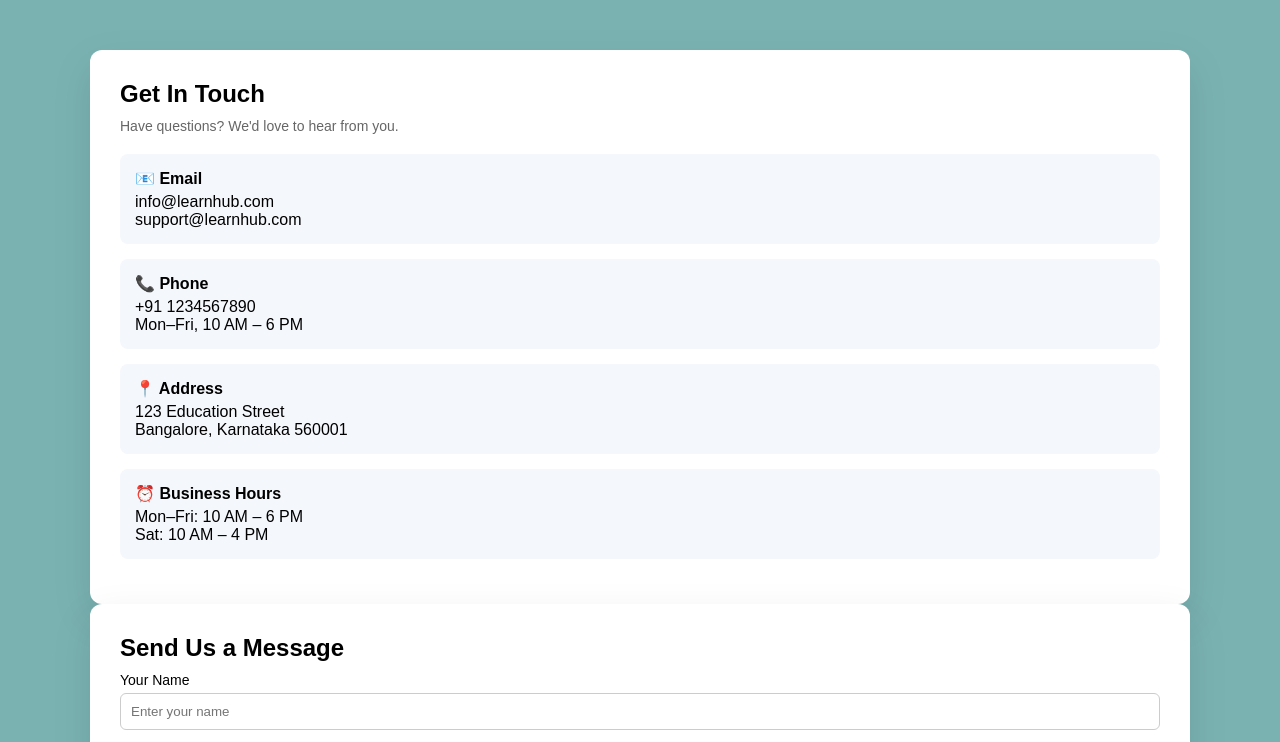
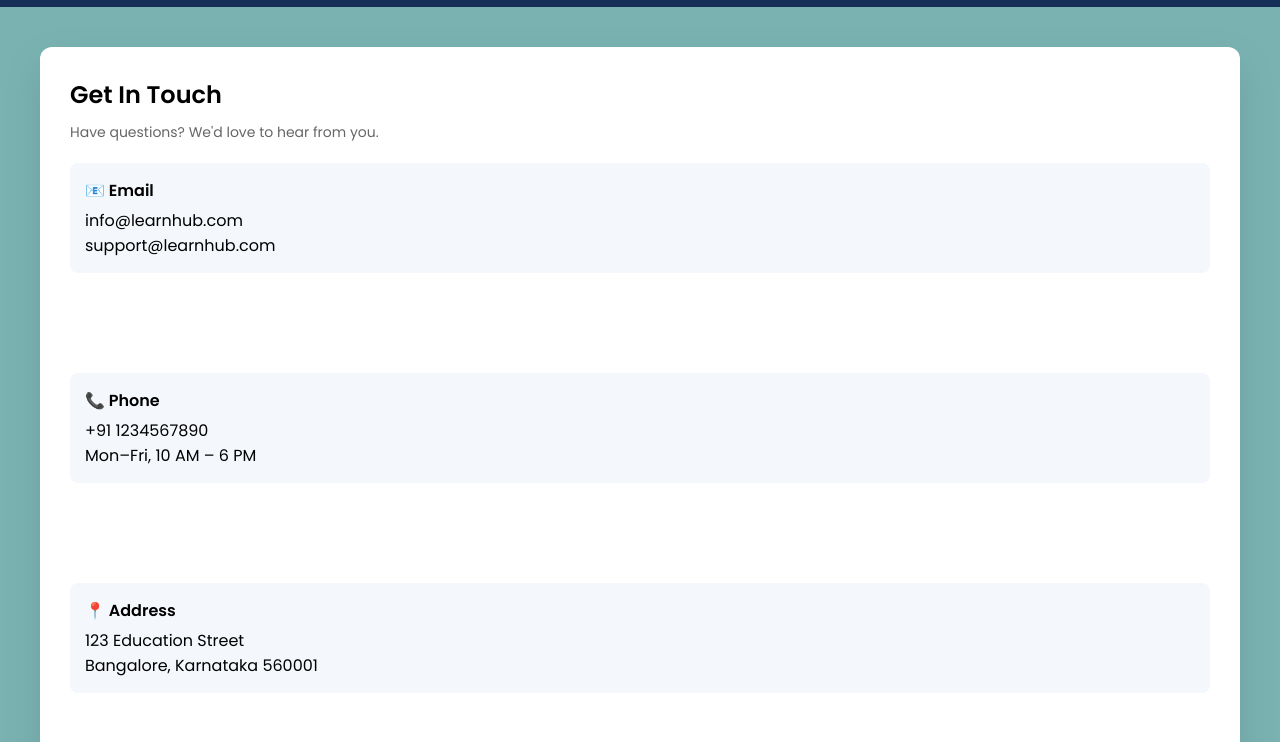
Before and after one commit to payaldiora466-spec/diorapayal, a plain HTML site: page contact.html in a window 1280 px wide. Shown: the part 72-814 px from the top of the page. Drawn offline with Linux system fonts and the light colour scheme.

Commit message:
Add files via upload

```diff
--- a/contact.html
+++ b/contact.html
@@ -3,6 +3,11 @@
 <head>
     <meta charset="UTF-8">
     <title>LearnHub | Contact</title>
+    <meta name="viewport" content="width=device-width, initial-scale=1.0">
+    <link rel="stylesheet" href=" ">
+    <!-- Google Font -->
+    <link href="https://fonts.googleapis.com/css2?family=Poppins:wght@300;400;600&display=swap" rel="stylesheet">
+
 
     <style>
         * {
@@ -67,12 +72,11 @@
 
         /* Contact Container */
         .contact-container {
-            max-width: 1100px;
-            margin: 50px auto;
+            max-width: auto;
+            margin: 40px;
             display:block;
             grid-template-columns: 1fr 0fr;
-
-            gap: 30px;
+            gap:60px;
         }
 
         .card {
@@ -102,7 +106,8 @@
             background: #f4f7fb;
             padding: 15px;
             border-radius: 8px;
-            margin-bottom: 15px;
+            margin-bottom: 100px;
+
         }
 
         .info-box strong {
@@ -112,6 +117,7 @@
 
         /* Form */
         label {
+
             font-size: 14px;
             margin-bottom: 5px;
             display: block;
@@ -165,7 +171,13 @@
             .contact-container {
                 grid-template-columns: 1fr;
             }
+
+        .stats{
+                gap:20px;
+            }
         }
+
+
     </style>
 </head>
 
```
